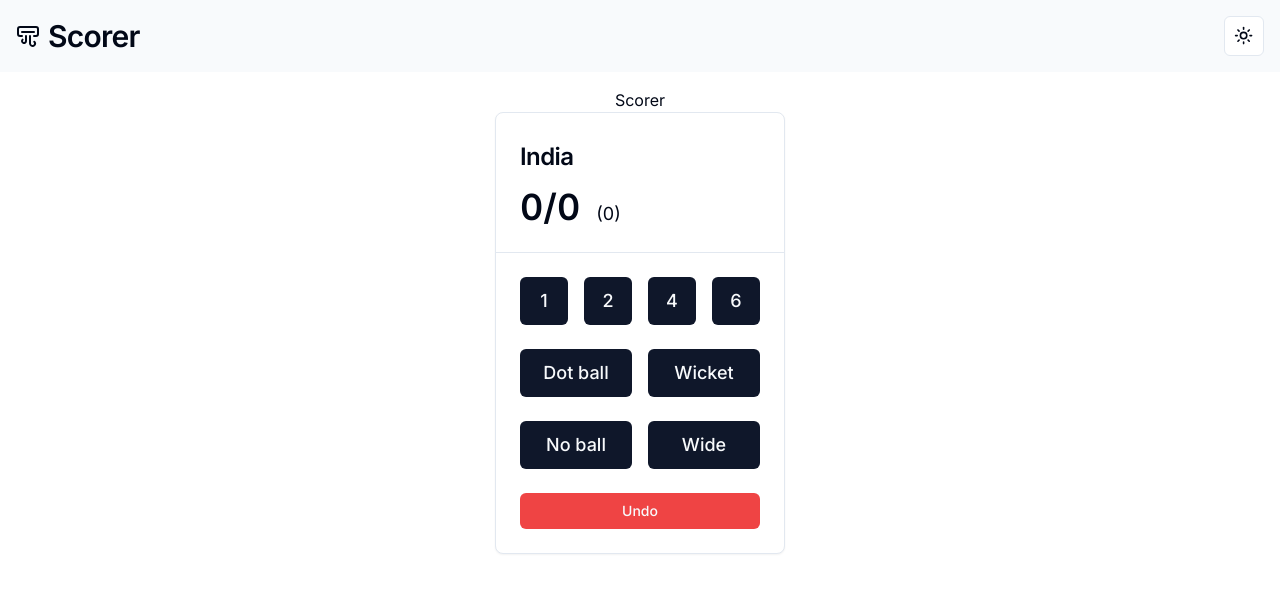
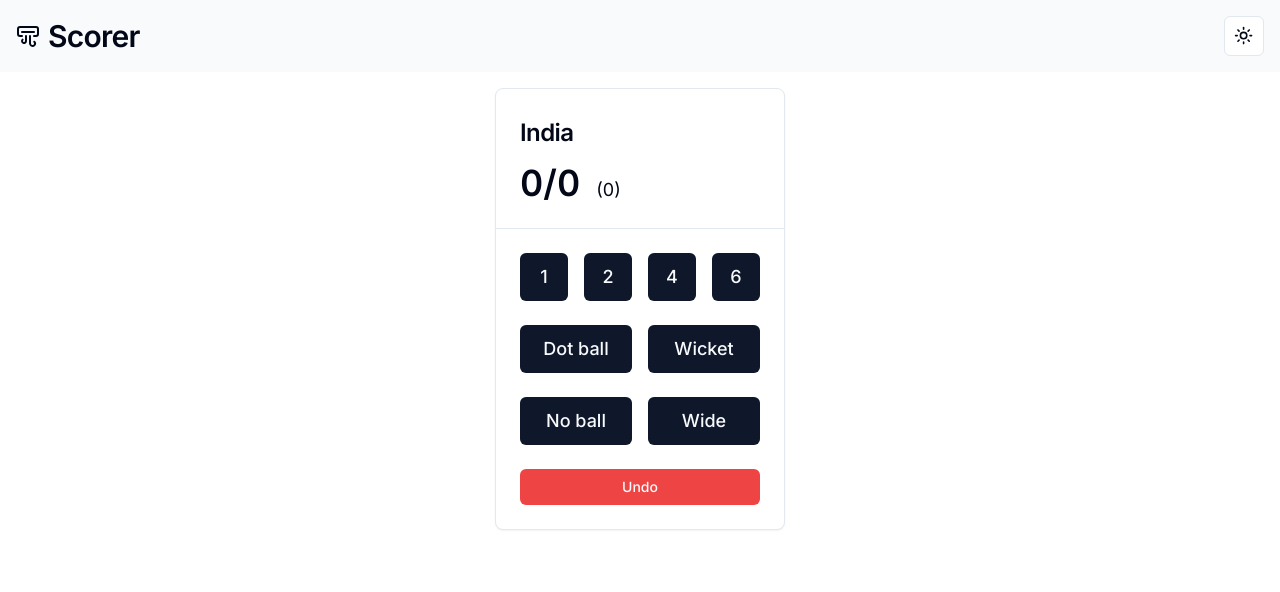
Before and after one commit to soham2k06/ballbyball, a Next.js app: page / in a window 1280 px wide. Shown: the top 592 px of the page. Built offline with nearby package versions, Linux system fonts and the light colour scheme.

Commit message:
removed title

```diff
--- a/app/page.tsx
+++ b/app/page.tsx
@@ -3,7 +3,6 @@ import ScorerLayout from "@/components/scorer/ScorerLayout";
 export default function Home() {
   return (
     <main className="flex justify-center items-center flex-col">
-      <h1>Scorer</h1>
       <ScorerLayout />
     </main>
   );
```
